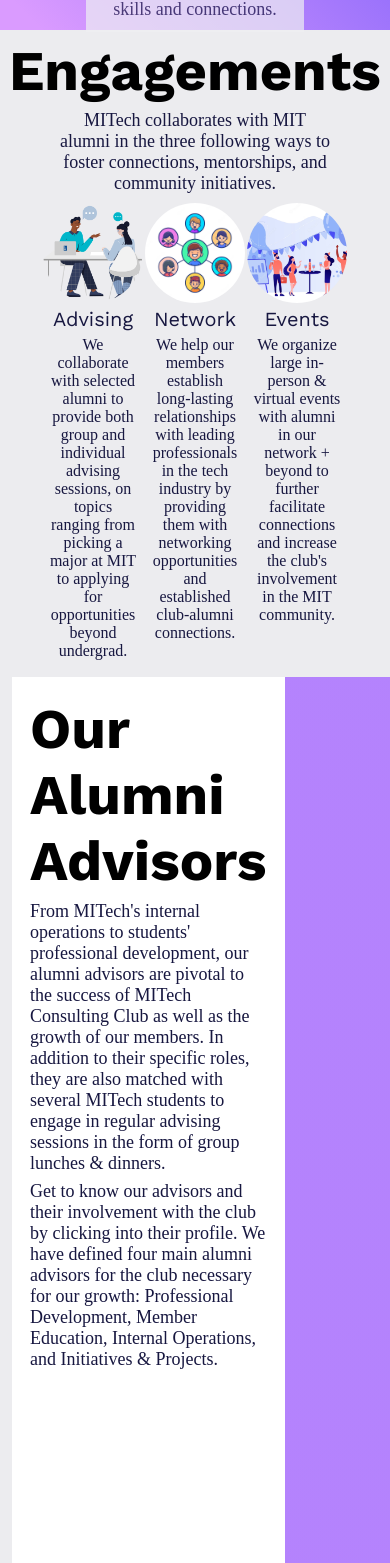
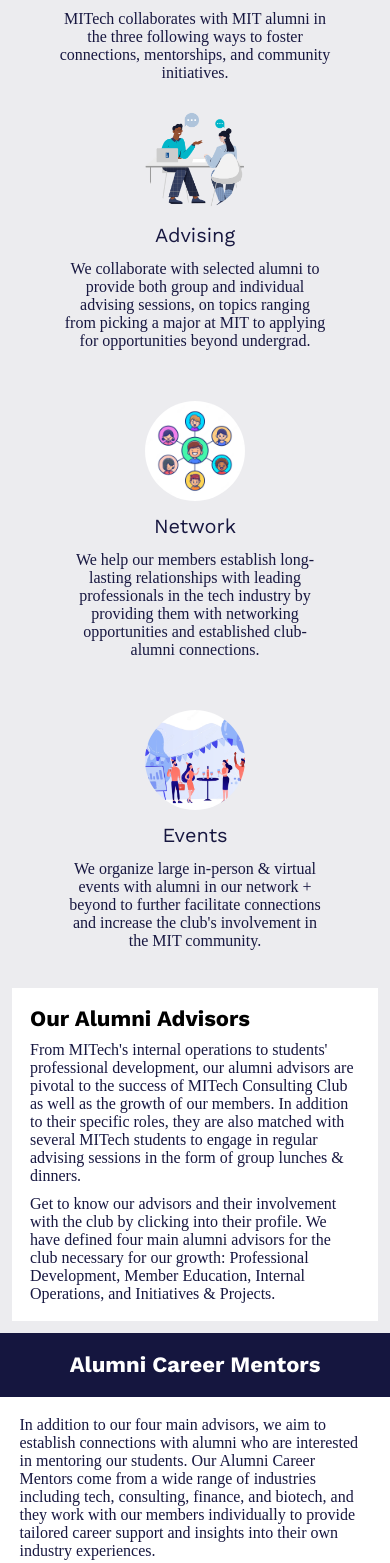
Before and after one commit to MITech-Consulting-Club/website, a Next.js app: page /alumni in a window 390 px wide. Shown: the part 437-2000 px from the top of the page. Built offline with nearby package versions, Linux system fonts and the light colour scheme.

Commit message:
Created Mobile Alumni Page

```diff
--- a/app/(routes)/alumni/alumni.module.scss
+++ b/app/(routes)/alumni/alumni.module.scss
@@ -1,42 +1,53 @@
 @import '@/app/_styles/theme.scss';
 @import '@/app/_styles/responsive.scss';
 
-.alumniTopContainer {
+.topContainer {
+  @include respond-to('md') {
+    height: 40vh;
+  }
   background-image: linear-gradient(45.34deg, #da9bff 5.66%, #6f56f9 94.35%);
-  height: 40vh;
   display: flex;
   align-items: center;
   justify-content: center;
 }
 
-.alumniTopCard {
+.topCard {
+  @include respond-to('md') {
+    margin: 0 30%;
+  }
   background-color: #eff0f3;
   opacity: 0.7;
-  margin: 0 30%;
   padding: 3%;
   display: flex;
   align-items: center;
   flex-direction: column;
   justify-content: center;
+  margin: 10%;
 }
 
-.alumniTopHeading,
-.alumniEngagementsHeading,
-.alumniAdvisorsHeading,
-.alumniMentorsHeading,
-.alumniSupportingMitechHeading {
+.topHeading,
+.engagementsHeading,
+.advisorsHeading,
+.mentorsHeading,
+.supportingMitechHeading {
+  @include respond-to('md') {
     font-size: 56px;
+  }
+  font-size: 22px;
   color: #000000;
 }
 
-.alumniTopDescription,
-.alumniEngagementsDescription {
+.topDescription,
+.engagementsDescription {
+  @include respond-to('md') {
     font-size: 18px;
+  }
+  font-size: 16px;
   font-family: 'Avenir Light';
   text-align: center;
 }
 
-.alumniEngagementsContainer {
+.engagementsContainer {
   background-color: #ececef;
   display: flex;
   align-items: center;
@@ -45,30 +56,40 @@
   padding: 0 15%;
 }
 
-.alumniEngagementsHeading {
+.engagementsHeading {
+  @include respond-to('md') {
     margin: 3% 0 2% 0;
   }
+  margin: 20px 0;
+}
 
-.alumniEngagementsDescription {
+.engagementsDescription {
   margin: 0 0 1% 0;
 }
 
-.alumniEngagementsCardsContainer {
+.engagementsCardsContainer {
+  @include respond-to('md') {
+    flex-direction: row;
+    align-items: normal;
+  }
   display: flex;
-  flex-direction: row;
-  justify-content: center;
+  flex-direction: column;
+  align-items: center;
 }
 
-.alumniEngagementsCard {
+.engagementsCard {
+  @include respond-to('md') {
     width: 30%;
     height: 50%;
+    margin: 0;
+  }
   background: #ececef;
-  padding: 2%;
-
   display: flex;
   align-items: center;
   flex-direction: column;
   justify-content: center;
+  padding: 2%;
+  margin: 20px 0;
 }
 
 .cardAvatar {
@@ -86,45 +107,55 @@
   text-align: center;
 }
 
-.alumniAdvisorsContainer {
+.advisorsContainer {
+  @include respond-to('md') {
+    flex-direction: row;
+  }
   background-color: #ececef;
   display: flex;
+  flex-direction: column;
   padding: 3%;
 }
 
-.alumniAdvisorsLeftTextContainer {
+.advisorsLeftTextContainer {
   flex: 60;
   background-color: #ffffff;
   padding: 5%;
 }
 
-.alumniAdvisorsDescriptionP1,
-.alumniAdvisorsDescriptionP2,
-.alumniMentorsDescription,
-.alumniSupportingMitechDescription {
+.advisorsDescriptionP1,
+.advisorsDescriptionP2,
+.mentorsDescription,
+.supportingMitechDescription {
+  @include respond-to('md') {
     font-size: 18px;
+  }
+  font-size: 16px;
   font-family: 'Avenir Light';
 }
 
-.alumniAdvisorsDescriptionP1 {
+.advisorsDescriptionP1 {
   margin: 3% 0;
 }
 
-.alumniAdvisorCarousel {
+.advisorCarousel {
   flex: 40;
   background-image: linear-gradient(45.34deg, #da9bff 5.66%, #6f56f9 94.35%);
   position: relative;
 }
 
-.alumniAdvisorsProfessionalHeadshot {
+.advisorsProfessionalHeadshot {
+  @include respond-to('md') {
     margin: 15% 0 0 25%;
     position: relative;
     width: 50%;
     aspect-ratio: 1/1;
     z-index: 1;
   }
+  position: relative;
+}
 
-.alumniAdvisorInfoContainer {
+.advisorInfoContainer {
   background-color: #ffffff;
   padding: 2%;
   margin: -10% 10% 0 40%;
@@ -132,70 +163,79 @@
   z-index: 2;
 }
 
-.alumniAdvisorName {
+.advisorName {
   font-size: 18px;
   font-family: 'Avenir';
 }
 
-.alumniAdvisorRole {
+.advisorRole {
   font-size: 14px;
   font-family: 'Avenir';
 }
 
-.alumniAdvisorType {
+.advisorType {
   font-size: 13px;
   font-family: 'Avenir Light';
 }
 
-.alumniMentorsContainer {
+.mentorsContainer {
+  @include respond-to('md') {
+    flex-direction: row;
+  }
   background-color: #ffffff;
   display: flex;
+  flex-direction: column;
 }
 
-.alumniMentorsLeftTextContainer {
+.mentorsLeftTextContainer {
   flex: 30;
   padding: 5%;
   background-color: #15163f;
 }
 
-.alumniMentorsHeading {
+.mentorsHeading {
+  @include respond-to('md') {
+    text-align: left;
+  }
+  text-align: center;
   color: #ffffff;
 }
 
-.alumniMentorsRightTextContainer {
+.mentorsRightTextContainer {
   flex: 70;
   background-color: #ffffff;
   padding: 5%;
 }
 
-.alumniSupportingMitechContainer {
+.supportingMitechContainer {
+  @include respond-to('md') {
+    padding: 5% 25%;
+  }
   background-image: url(/services/graphLines.png);
   background-size: cover;
   background-repeat: no-repeat;
   display: flex;
-  align-items: flex-start;
   background-color: #f9f0ff;
-  padding: 5% 25%;
-  position: relative;
+  padding: 5%;
 }
 
-.alumniSupportingMitechLeftImg {
-  flex: 50;
-  position: relative;
-  width: 100%;
-  aspect-ratio: 1/1;
-  margin: -18% 0 0 0;
-  z-index: 1;
+.supportingMitechTextContainer {
+  @include respond-to('md') {
+    padding: 5%;
   }
-
-.alumniSupportingMitechRightTextContainer {
   background-color: #ffffff;
-  padding: 5%;
-  text-align: center;
-  z-index: 2;
   opacity: 0.9;
 }
 
-.alumniSupportingMitechDescription {
+.supportingMitechHeading,
+.supportingMitechDescription {
+  @include respond-to('md') {
+    text-align: center;
+  }
+  text-align: left;
+  color: #000000;
+}
+
+.supportingMitechDescription {
   margin-top: 4%;
 }
--- a/app/(routes)/alumni/page.tsx
+++ b/app/(routes)/alumni/page.tsx
@@ -11,10 +11,10 @@ import alumni from './alumni.json';
 const Alumni = () => {
   return (
     <div>
-      <div className={styles.alumniTopContainer}>
-        <div className={styles.alumniTopCard}>
-          <h1 className={styles.alumniTopHeading}>Alumni</h1>
-          <p className={styles.alumniTopDescription}>
+      <div className={styles.topContainer}>
+        <div className={styles.topCard}>
+          <h1 className={styles.topHeading}>Alumni</h1>
+          <p className={styles.topDescription}>
             MITech is proud of the relationships that we establish with MIT
             alumni, which allows us to support the growth and development of our
             members. By working closely with alumni that are experts in the tech
@@ -22,14 +22,14 @@ const Alumni = () => {
           </p>
         </div>
       </div>
-      <div className={styles.alumniEngagementsContainer}>
-        <h1 className={styles.alumniEngagementsHeading}>Engagements</h1>
-        <p className={styles.alumniEngagementsDescription}>
+      <div className={styles.engagementsContainer}>
+        <h1 className={styles.engagementsHeading}>Engagements</h1>
+        <p className={styles.engagementsDescription}>
           MITech collaborates with MIT alumni in the three following ways to
           foster connections, mentorships, and community initiatives.
         </p>
-        <div className={styles.alumniEngagementsCardsContainer}>
-          <div className={styles.alumniEngagementsCard}>
+        <div className={styles.engagementsCardsContainer}>
+          <div className={styles.engagementsCard}>
             <Image
               className={styles.cardAvatar}
               src="/alumni/advising.png"
@@ -45,7 +45,7 @@ const Alumni = () => {
               major at MIT to applying for opportunities beyond undergrad.
             </div>
           </div>
-          <div className={styles.alumniEngagementsCard}>
+          <div className={styles.engagementsCard}>
             <Image
               className={styles.cardAvatar}
               src="/alumni/network.png"
@@ -61,7 +61,7 @@ const Alumni = () => {
               networking opportunities and established club-alumni connections.
             </div>
           </div>
-          <div className={styles.alumniEngagementsCard}>
+          <div className={styles.engagementsCard}>
             <Image
               className={styles.cardAvatar}
               src="/alumni/events.png"
@@ -79,10 +79,10 @@ const Alumni = () => {
           </div>
         </div>
       </div>
-      <div className={styles.alumniAdvisorsContainer}>
-        <div className={styles.alumniAdvisorsLeftTextContainer}>
-          <h1 className={styles.alumniAdvisorsHeading}>Our Alumni Advisors</h1>
-          <p className={styles.alumniAdvisorsDescriptionP1}>
+      <div className={styles.advisorsContainer}>
+        <div className={styles.advisorsLeftTextContainer}>
+          <h1 className={styles.advisorsHeading}>Our Alumni Advisors</h1>
+          <p className={styles.advisorsDescriptionP1}>
             From MITech's internal operations to students' professional
             development, our alumni advisors are pivotal to the success of
             MITech Consulting Club as well as the growth of our members. In
@@ -90,7 +90,7 @@ const Alumni = () => {
             MITech students to engage in regular advising sessions in the form
             of group lunches & dinners.
           </p>
-          <p className={styles.alumniAdvisorsDescriptionP2}>
+          <p className={styles.advisorsDescriptionP2}>
             Get to know our advisors and their involvement with the club by
             clicking into their profile. We have defined four main alumni
             advisors for the club necessary for our growth: Professional
@@ -101,12 +101,12 @@ const Alumni = () => {
         <Swiper
           modules={[Navigation]}
           navigation
-          className={styles.alumniAdvisorCarousel}
+          className={styles.advisorCarousel}
         >
           {alumni.advisors.map((advisor) => {
             return (
               <SwiperSlide>
-                <div className={styles.alumniAdvisorsProfessionalHeadshot}>
+                <div className={styles.advisorsProfessionalHeadshot}>
                   <Image
                     src={`/alumni/advisorImages/${advisor.image}`}
                     alt="alumni advisor headshot"
@@ -114,22 +114,22 @@ const Alumni = () => {
                     objectFit="contain"
                   />
                 </div>
-                <div className={styles.alumniAdvisorInfoContainer}>
-                  <h3 className={styles.alumniAdvisorName}>{advisor.name}</h3>
-                  <h4 className={styles.alumniAdvisorRole}>{advisor.role}</h4>
-                  <p className={styles.alumniAdvisorType}>{advisor.type}</p>
+                <div className={styles.advisorInfoContainer}>
+                  <h3 className={styles.advisorName}>{advisor.name}</h3>
+                  <h4 className={styles.avisorRole}>{advisor.role}</h4>
+                  <p className={styles.advisorType}>{advisor.type}</p>
                 </div>
               </SwiperSlide>
             );
           })}
         </Swiper>
       </div>
-      <div className={styles.alumniMentorsContainer}>
-        <div className={styles.alumniMentorsLeftTextContainer}>
-          <h1 className={styles.alumniMentorsHeading}>Alumni Career Mentors</h1>
+      <div className={styles.mentorsContainer}>
+        <div className={styles.mentorsLeftTextContainer}>
+          <h1 className={styles.mentorsHeading}>Alumni Career Mentors</h1>
         </div>
-        <div className={styles.alumniMentorsRightTextContainer}>
-          <p className={styles.alumniMentorsDescription}>
+        <div className={styles.mentorsRightTextContainer}>
+          <p className={styles.mentorsDescription}>
             In addition to our four main advisors, we aim to establish
             connections with alumni who are interested in mentoring our
             students. Our Alumni Career Mentors come from a wide range of
@@ -139,12 +139,10 @@ const Alumni = () => {
           </p>
         </div>
       </div>
-      <div className={styles.alumniSupportingMitechContainer}>
-        <div className={styles.alumniSupportingMitechRightTextContainer}>
-          <h1 className={styles.alumniSupportingMitechHeading}>
-            Supporting MITech
-          </h1>
-          <p className={styles.alumniSupportingMitechDescription}>
+      <div className={styles.supportingMitechContainer}>
+        <div className={styles.supportingMitechTextContainer}>
+          <h1 className={styles.supportingMitechHeading}>Supporting MITech</h1>
+          <p className={styles.supportingMitechDescription}>
             We are always looking to welcome more people like you to join our
             community of talented students, alumni, and industry professionals
             who share a passion for technology, problem-solving, and
```
Lines whose indentation alone changed are shown as unchanged.
